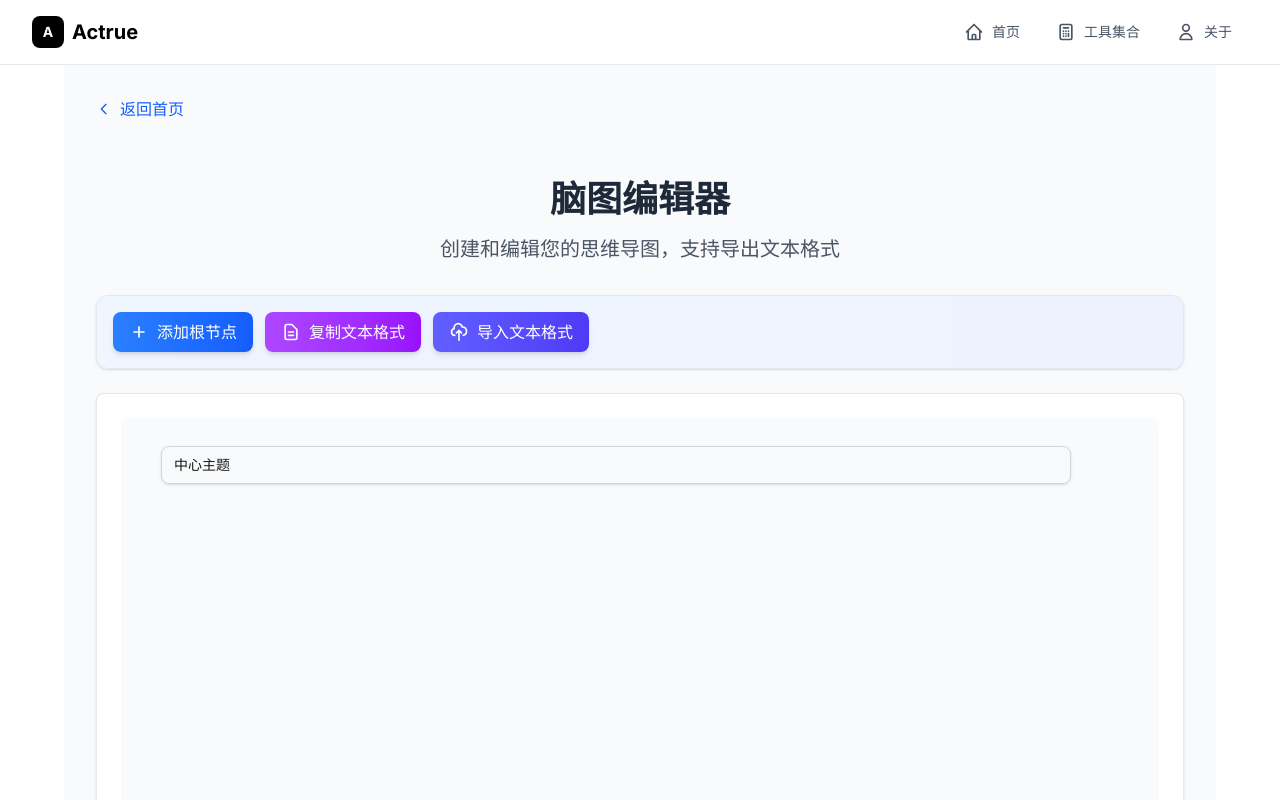
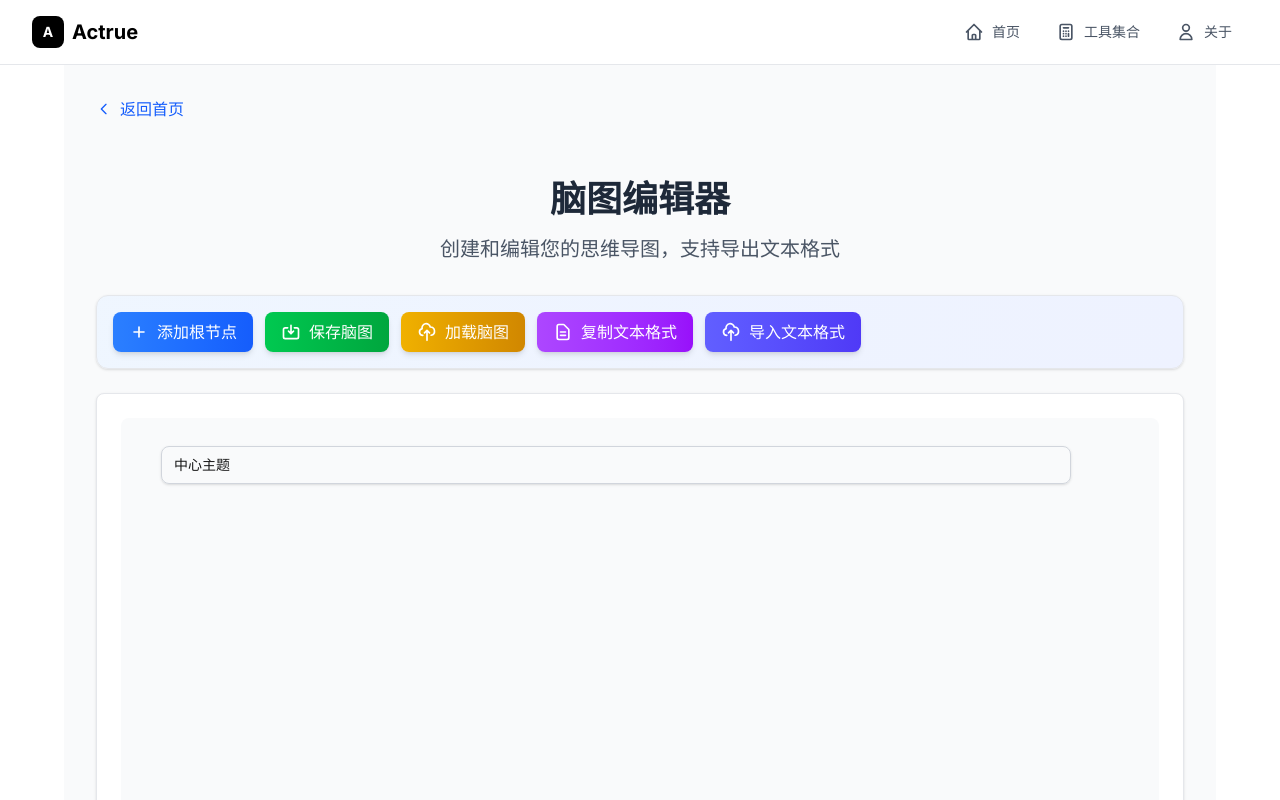
Before and after one commit to Actrue/FvPvCalculator, a Next.js app: page /tool/mindmap-editor in a window 1280 px wide. Shown: the top 800 px of the page. Built offline with nearby package versions, Linux system fonts and the light colour scheme.

Commit message:
feat(mindmap-editor): add save and load functionality with localStorage persistence

```diff
--- a/app/tool/mindmap-editor/MindMapEditorClient.tsx
+++ b/app/tool/mindmap-editor/MindMapEditorClient.tsx
@@ -9,12 +9,22 @@ interface MindMapNode {
   children: MindMapNode[];
 }
 
+interface SavedMindMap {
+  id: string;
+  name: string;
+  nodes: MindMapNode[];
+  createdAt: string;
+  updatedAt: string;
+}
+
 export default function MindMapEditorClient() {
   const [nodes, setNodes] = useState<MindMapNode[]>([
     { id: '1', text: '中心主题', children: [] }
   ]);
   const [isImportModalOpen, setIsImportModalOpen] = useState(false);
   const [importText, setImportText] = useState('');
+  const [isLoadModalOpen, setIsLoadModalOpen] = useState(false);
+  const [savedMindMaps, setSavedMindMaps] = useState<SavedMindMap[]>([]);
   const mindMapRef = useRef<HTMLDivElement>(null);
 
   // 添加节点
@@ -75,6 +85,95 @@ export default function MindMapEditorClient() {
       });
     };
     setNodes(updateNodeInTree(nodes));
+  };
+
+  // 保存脑图
+  const saveMindMap = () => {
+    if (nodes.length === 0) {
+      alert('无法保存空的脑图');
+      return;
+    }
+
+    // 使用第一个节点的文本作为脑图名称
+    const mindMapName = nodes[0].text || '未命名脑图';
+
+    // 生成唯一ID
+    const id = Date.now().toString() + Math.random().toString(36).substr(2, 9);
+
+    // 创建时间
+    const now = new Date().toISOString();
+
+    // 创建保存的脑图对象
+    const savedMindMap: SavedMindMap = {
+      id,
+      name: mindMapName,
+      nodes: [...nodes],
+      createdAt: now,
+      updatedAt: now
+    };
+
+    try {
+      // 从localStorage获取已保存的脑图列表
+      const savedMindMapsString = localStorage.getItem('mindMapEditorSavedMaps');
+      const savedMindMaps: SavedMindMap[] = savedMindMapsString ? JSON.parse(savedMindMapsString) : [];
+
+      // 检查是否已存在同名脑图
+      const existingIndex = savedMindMaps.findIndex(map => map.name === mindMapName);
+      if (existingIndex !== -1) {
+        // 如果存在同名脑图，询问用户是否覆盖
+        if (confirm(`已存在名为 "${mindMapName}" 的脑图，是否覆盖？`)) {
+          savedMindMaps[existingIndex] = savedMindMap;
+        } else {
+          return;
+        }
+      } else {
+        // 添加新的脑图到列表开头
+        savedMindMaps.unshift(savedMindMap);
+      }
+
+      // 保存到localStorage
+      localStorage.setItem('mindMapEditorSavedMaps', JSON.stringify(savedMindMaps));
+      alert(`脑图 "${mindMapName}" 保存成功`);
+    } catch (error) {
+      console.error('保存脑图失败:', error);
+      alert('保存脑图失败，请重试');
+    }
+  };
+
+  // 加载已保存的脑图列表
+  const loadSavedMindMaps = () => {
+    try {
+      const savedMindMapsString = localStorage.getItem('mindMapEditorSavedMaps');
+      const savedMindMaps: SavedMindMap[] = savedMindMapsString ? JSON.parse(savedMindMapsString) : [];
+      setSavedMindMaps(savedMindMaps);
+    } catch (error) {
+      console.error('加载已保存脑图列表失败:', error);
+      setSavedMindMaps([]);
+    }
+  };
+
+  // 加载指定的脑图
+  const loadMindMap = (savedMap: SavedMindMap) => {
+    setNodes(savedMap.nodes);
+    setIsLoadModalOpen(false);
+    alert(`脑图 "${savedMap.name}" 加载成功`);
+  };
+
+  // 删除已保存的脑图
+  const deleteSavedMindMap = (id: string, name: string) => {
+    if (confirm(`确定要删除脑图 "${name}" 吗？`)) {
+      try {
+        const savedMindMapsString = localStorage.getItem('mindMapEditorSavedMaps');
+        const savedMindMaps: SavedMindMap[] = savedMindMapsString ? JSON.parse(savedMindMapsString) : [];
+        const updatedMindMaps = savedMindMaps.filter(map => map.id !== id);
+        localStorage.setItem('mindMapEditorSavedMaps', JSON.stringify(updatedMindMaps));
+        setSavedMindMaps(updatedMindMaps);
+        alert(`脑图 "${name}" 删除成功`);
+      } catch (error) {
+        console.error('删除脑图失败:', error);
+        alert('删除脑图失败，请重试');
+      }
+    }
   };
 
   // 导出为文本格式
@@ -241,6 +340,27 @@ export default function MindMapEditorClient() {
             添加根节点
           </button>
           <button
+            onClick={saveMindMap}
+            className="bg-gradient-to-r from-green-500 to-green-600 text-white px-4 py-2 rounded-lg hover:from-green-600 hover:to-green-700 transition-all font-medium flex items-center shadow-md hover:shadow-lg transform hover:-translate-y-0.5"
+          >
+            <svg className="w-5 h-5 mr-2" fill="none" stroke="currentColor" viewBox="0 0 24 24">
+              <path strokeLinecap="round" strokeLinejoin="round" strokeWidth={2} d="M8 7H5a2 2 0 00-2 2v9a2 2 0 002 2h14a2 2 0 002-2V9a2 2 0 00-2-2h-3m-1 4l-3 3m0 0l-3-3m3 3V4" />
+            </svg>
+            保存脑图
+          </button>
+          <button
+            onClick={() => {
+              loadSavedMindMaps();
+              setIsLoadModalOpen(true);
+            }}
+            className="bg-gradient-to-r from-yellow-500 to-yellow-600 text-white px-4 py-2 rounded-lg hover:from-yellow-600 hover:to-yellow-700 transition-all font-medium flex items-center shadow-md hover:shadow-lg transform hover:-translate-y-0.5"
+          >
+            <svg className="w-5 h-5 mr-2" fill="none" stroke="currentColor" viewBox="0 0 24 24">
+              <path strokeLinecap="round" strokeLinejoin="round" strokeWidth={2} d="M7 16a4 4 0 01-.88-7.903A5 5 0 1115.9 6L16 6a5 5 0 011 9.9M15 13l-3-3m0 0l-3 3m3-3v12" />
+            </svg>
+            加载脑图
+          </button>
+          <button
             onClick={exportAsText}
             className="bg-gradient-to-r from-purple-500 to-purple-600 text-white px-4 py-2 rounded-lg hover:from-purple-600 hover:to-purple-700 transition-all font-medium flex items-center shadow-md hover:shadow-lg transform hover:-translate-y-0.5"
           >
@@ -372,6 +492,62 @@ export default function MindMapEditorClient() {
             </div>
           </div>
         )}
+
+        {/* 加载脑图模态框 */}
+        {isLoadModalOpen && (
+          <div className="fixed inset-0 bg-black bg-opacity-50 flex items-center justify-center z-50 p-4">
+            <div className="bg-white rounded-lg shadow-xl w-full max-w-2xl max-h-[80vh] flex flex-col">
+              <div className="px-6 py-4 border-b border-gray-200">
+                <h3 className="text-lg font-medium text-gray-900">加载脑图</h3>
+              </div>
+              <div className="flex-1 overflow-auto p-6">
+                {savedMindMaps.length > 0 ? (
+                  <div className="space-y-4">
+                    {savedMindMaps.map((map) => (
+                      <div key={map.id} className="border border-gray-200 rounded-lg p-4 flex justify-between items-center hover:bg-gray-50">
+                        <div>
+                          <h4 className="font-medium text-gray-900">{map.name}</h4>
+                          <p className="text-sm text-gray-500 mt-1">
+                            创建时间: {new Date(map.createdAt).toLocaleString('zh-CN')}
+                          </p>
+                          <p className="text-sm text-gray-500">
+                            最后更新: {new Date(map.updatedAt).toLocaleString('zh-CN')}
+                          </p>
+                        </div>
+                        <div className="flex space-x-2">
+                          <button
+                            onClick={() => loadMindMap(map)}
+                            className="px-3 py-1 bg-blue-600 text-white rounded hover:bg-blue-700 transition-colors text-sm"
+                          >
+                            加载
+                          </button>
+                          <button
+                            onClick={() => deleteSavedMindMap(map.id, map.name)}
+                            className="px-3 py-1 bg-red-600 text-white rounded hover:bg-red-700 transition-colors text-sm"
+                          >
+                            删除
+                          </button>
+                        </div>
+                      </div>
+                    ))}
+                  </div>
+                ) : (
+                  <div className="text-center py-8 text-gray-500">
+                    <p>暂无保存的脑图</p>
+                  </div>
+                )}
+              </div>
+              <div className="px-6 py-4 border-t border-gray-200 flex justify-end">
+                <button
+                  onClick={() => setIsLoadModalOpen(false)}
+                  className="px-4 py-2 text-gray-700 bg-gray-100 rounded-lg hover:bg-gray-200 transition-colors"
+                >
+                  关闭
+                </button>
+              </div>
+            </div>
+          </div>
+        )}
       </div>
     </div>
   );
```
Also changed, not shown: 1 other file (tests, documents, lock files or other folders).
